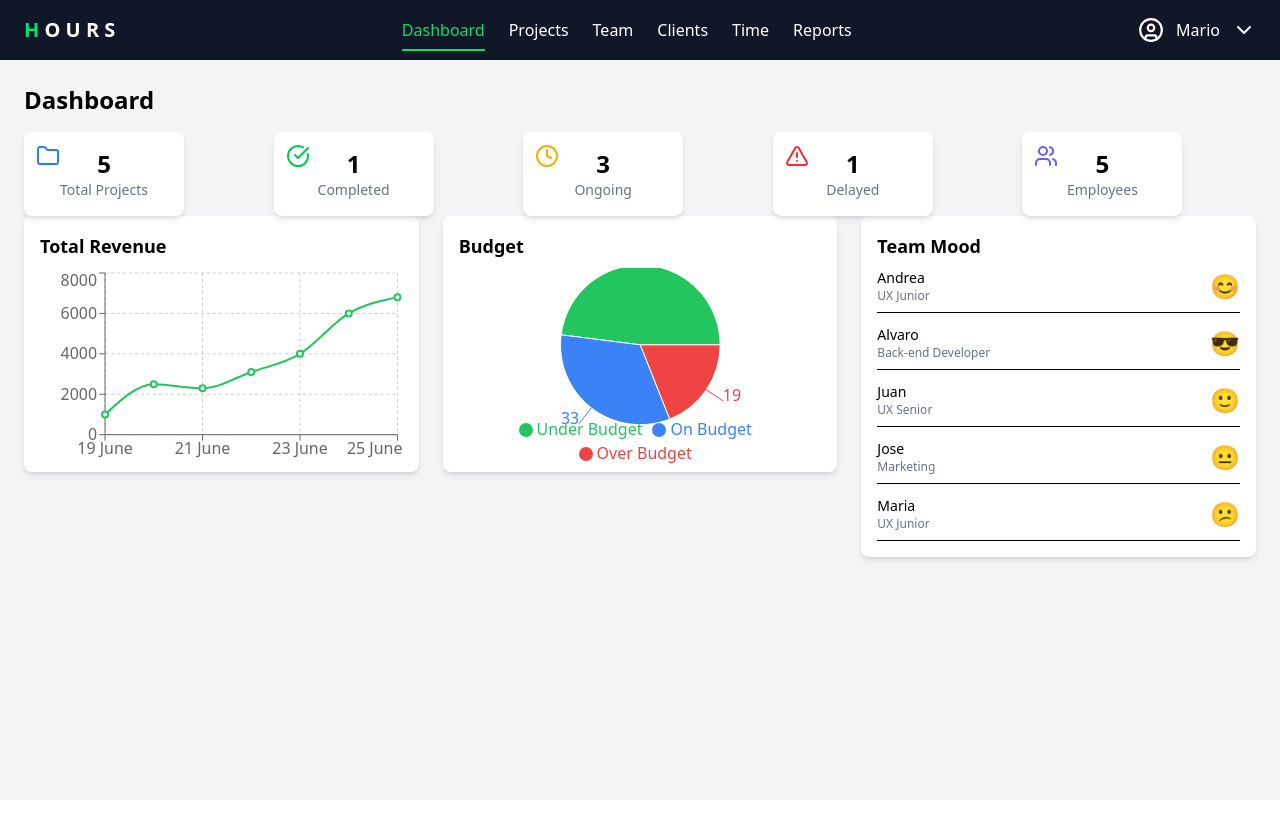
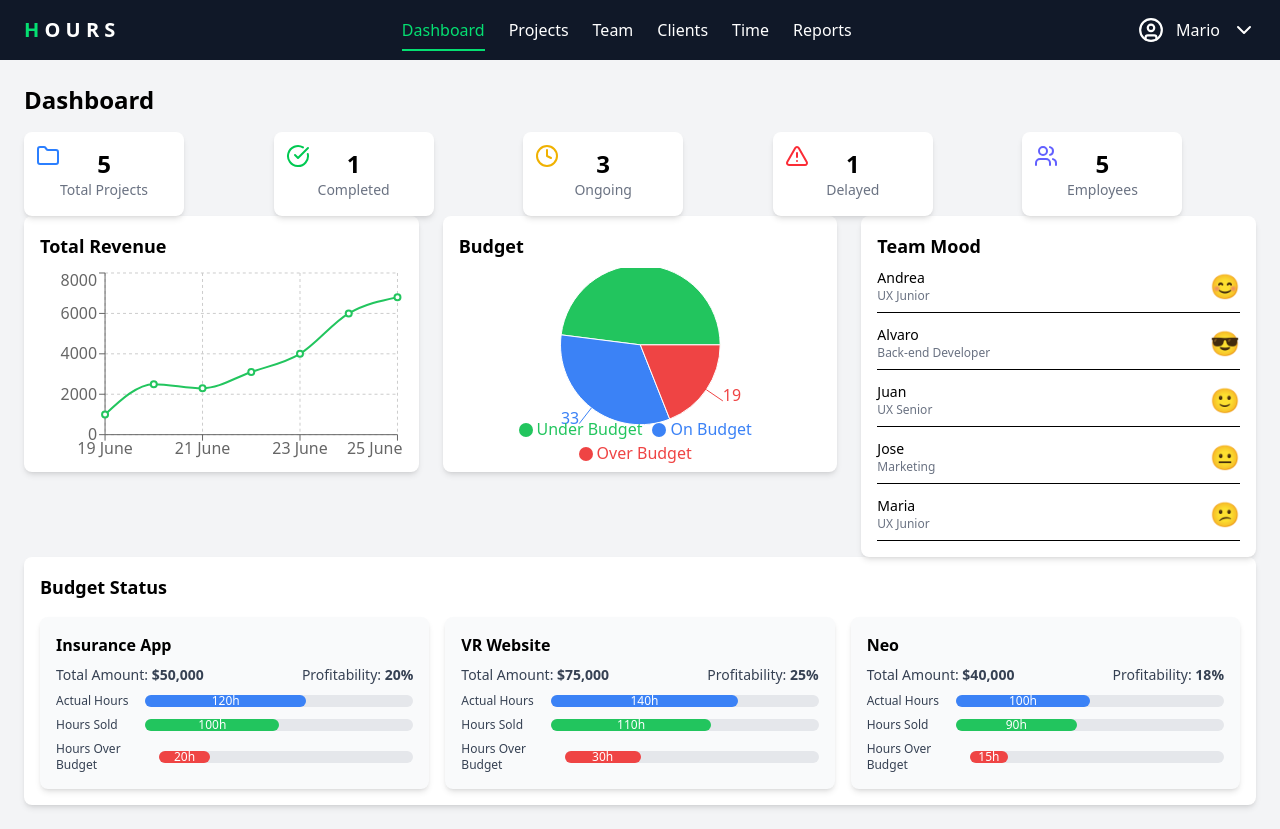
Before and after one commit to namitmalasi/manager-dashboard, a React (Vite) app: page / in a window 1280 px wide. Before the commit the page ends 800 px from the top, so only its background shows below. Built offline with nearby package versions, Linux system fonts and the light colour scheme.

Commit message:
adding budget status card

```diff
--- /dev/null
+++ b/src/components/BudgetStatus.jsx
@@ -0,0 +1,99 @@
+import BudgetStatusCard from "./BudgetStatusCard";
+
+const projectBudgets = [
+  {
+    project: "Insurance App",
+    totalAmount: "$50,000",
+    profitability: "20%",
+    hours: [
+      {
+        title: "Actual Hours",
+        amount: "120h",
+        percentage: 60,
+        color: "#3b82f6",
+      }, // Blue
+      { title: "Hours Sold", amount: "100h", percentage: 50, color: "#22c55e" }, // Green
+      {
+        title: "Hours Over Budget",
+        amount: "20h",
+        percentage: 20,
+        color: "#ef4444",
+      }, // Red
+    ],
+  },
+  {
+    project: "VR Website",
+    totalAmount: "$75,000",
+    profitability: "25%",
+    hours: [
+      {
+        title: "Actual Hours",
+        amount: "140h",
+        percentage: 70,
+        color: "#3b82f6",
+      },
+      { title: "Hours Sold", amount: "110h", percentage: 60, color: "#22c55e" },
+      {
+        title: "Hours Over Budget",
+        amount: "30h",
+        percentage: 30,
+        color: "#ef4444",
+      },
+    ],
+  },
+  {
+    project: "Neo",
+    totalAmount: "$40,000",
+    profitability: "18%",
+    hours: [
+      {
+        title: "Actual Hours",
+        amount: "100h",
+        percentage: 50,
+        color: "#3b82f6",
+      },
+      { title: "Hours Sold", amount: "90h", percentage: 45, color: "#22c55e" },
+      {
+        title: "Hours Over Budget",
+        amount: "15h",
+        percentage: 15,
+        color: "#ef4444",
+      },
+    ],
+  },
+];
+
+const BudgetStatus = () => {
+  return (
+    <div className="bg-white shadow-md rounded-lg p-4 w-full">
+      <h2 className="text-lg font-semibold mb-4">Budget Status</h2>
+      <div className="grid grid-cols-1 md:grid-cols-3 gap-4">
+        {projectBudgets.map((project, index) => (
+          <div key={index} className="bg-gray-50 p-4 rounded-lg shadow-md">
+            {/* Project Title */}
+            <h3 className="text-md font-semibold mb-2">{project.project}</h3>
+
+            {/* Total Amount & Profitability */}
+            <div className="flex justify-between text-sm text-gray-700 mb-2">
+              <span>
+                Total Amount: <strong>{project.totalAmount}</strong>
+              </span>
+              <span>
+                Profitability: <strong>{project.profitability}</strong>
+              </span>
+            </div>
+
+            {/* Hours Progress Bars */}
+            <div className="space-y-2">
+              {project.hours.map((hour, idx) => (
+                <BudgetStatusCard key={idx} {...hour} />
+              ))}
+            </div>
+          </div>
+        ))}
+      </div>
+    </div>
+  );
+};
+
+export default BudgetStatus;
--- /dev/null
+++ b/src/components/BudgetStatusCard.jsx
@@ -0,0 +1,17 @@
+const BudgetStatusCard = ({ title, amount, percentage, color }) => {
+  return (
+    <div className="flex items-center justify-between w-full">
+      <h3 className="text-xs font-medium text-gray-700">{title}</h3>
+      <div className="w-3/4 bg-gray-200 rounded-full h-3 relative">
+        <div
+          className="h-3 rounded-full flex items-center justify-center text-xs text-white"
+          style={{ width: `${percentage}%`, backgroundColor: color }}
+        >
+          {amount}
+        </div>
+      </div>
+    </div>
+  );
+};
+
+export default BudgetStatusCard;
--- a/src/pages/Dashboard.jsx
+++ b/src/pages/Dashboard.jsx
@@ -3,6 +3,7 @@ import { CheckCircle, Clock, AlertTriangle, Users, Folder } from "lucide-react";
 import RevenueChart from "../components/RevenueChart";
 import BudgetPieChart from "../components/BudgetPieChart";
 import TeamMood from "../components/TeamMood";
+import BudgetStatus from "../components/BudgetStatus";
 
 const Dashboard = () => {
   const stats = [
@@ -46,6 +47,10 @@ const Dashboard = () => {
         </div>
         <TeamMood />
       </div>
+
+      <div className="w-full">
+        <BudgetStatus />
+      </div>
     </div>
   );
 };
```
